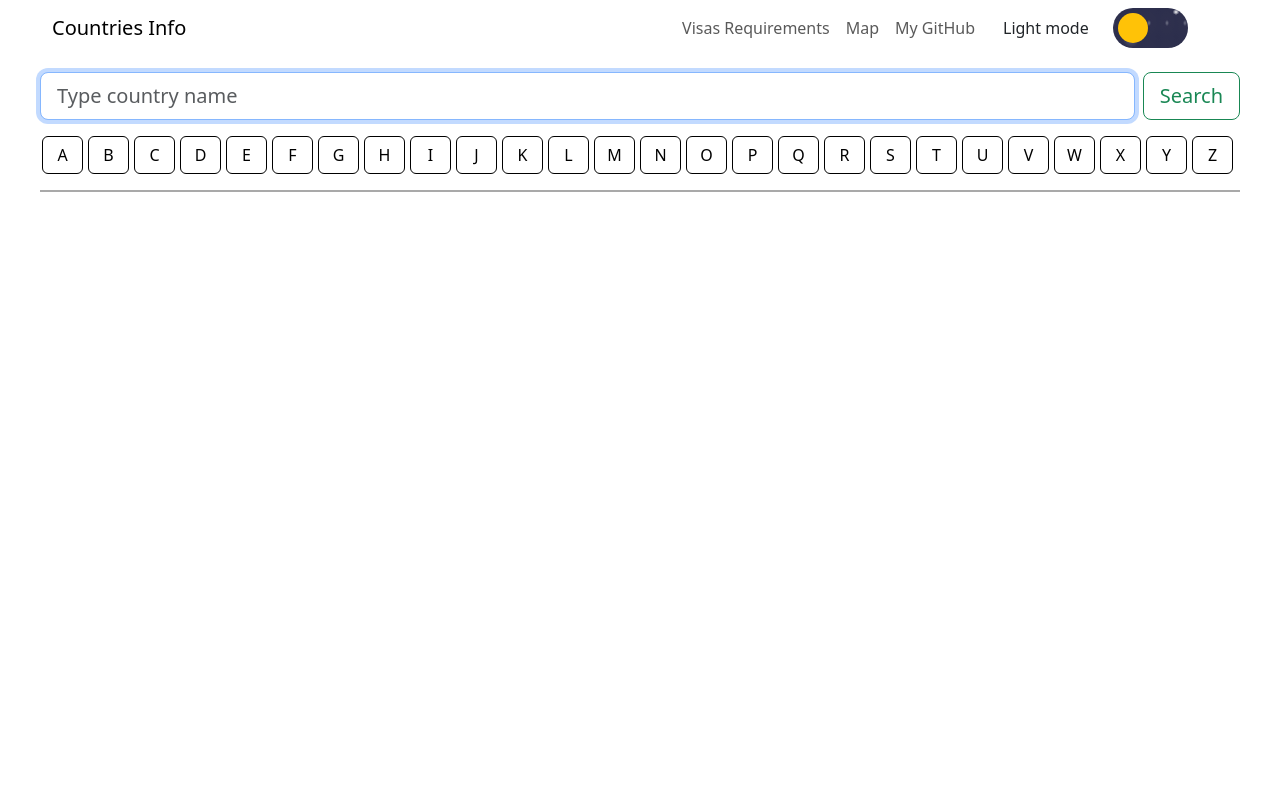
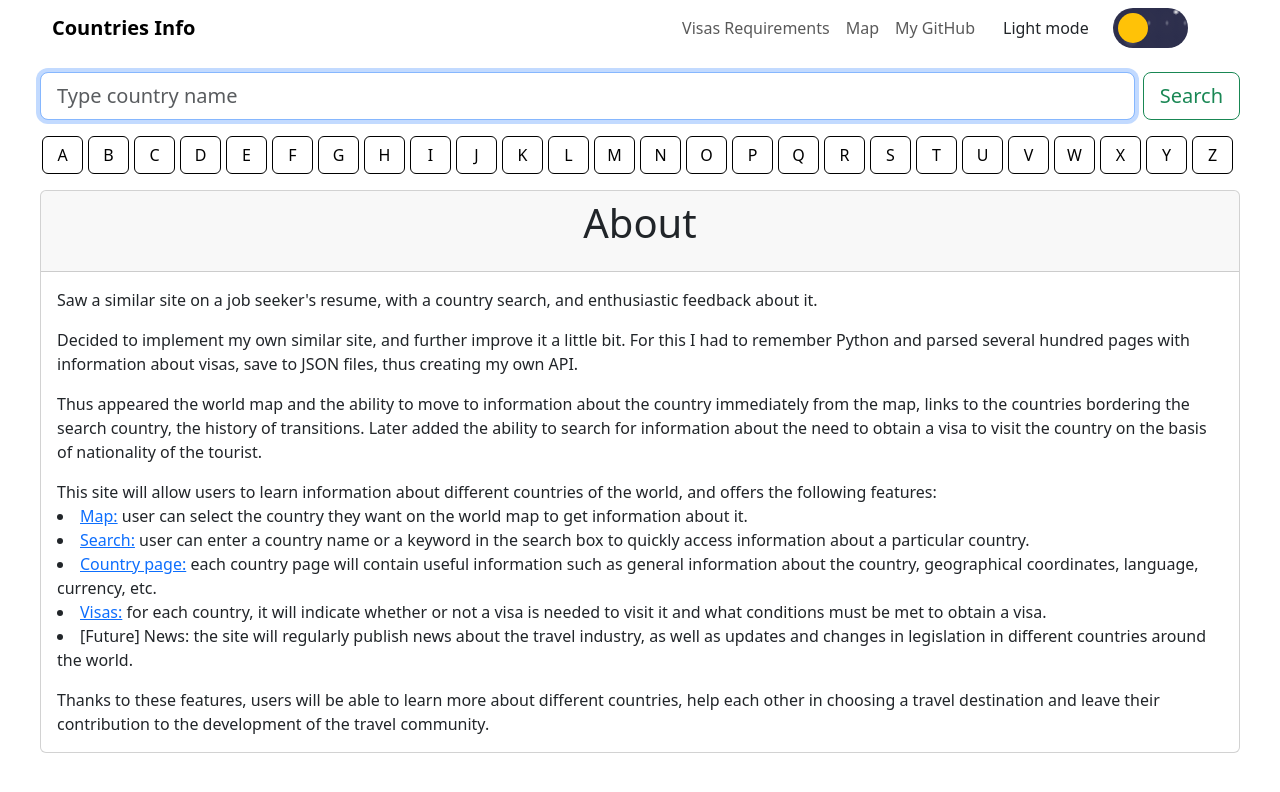
Before and after one commit to AlexXG0152/countries, an Angular app: page / in a window 1280 px wide. Before the commit this address led to /map. Shown: the top 792 px of the page. Built offline with nearby package versions, Linux system fonts and the light colour scheme; no server answers.

Commit message:
feat: homepage component, IP service

```diff
--- a/src/app/app-routing.module.ts
+++ b/src/app/app-routing.module.ts
@@ -4,6 +4,7 @@ import { ResultsComponent } from './components/results/results.component';
 import { ResultComponent } from './components/result/result.component';
 import { MapComponent } from './components/map/map.component';
 import { VisaComponent } from './components/visa/visa.component';
+import { HomepageComponent } from './components/homepage/homepage.component';
 
 const routes: Routes = [
   {
@@ -14,7 +15,8 @@ const routes: Routes = [
   { path: 'results/:id', component: ResultComponent },
   { path: 'map', pathMatch: 'full', component: MapComponent },
   { path: 'visa', pathMatch: 'full', component: VisaComponent },
-  { path: '', pathMatch: 'full', redirectTo: 'results' },
+  { path: 'home', pathMatch: 'full', component: HomepageComponent },
+  { path: '', pathMatch: 'full', component: HomepageComponent },
   { path: '**', component: ResultsComponent },
 ];
 
--- a/src/app/app.module.ts
+++ b/src/app/app.module.ts
@@ -16,6 +16,7 @@ import { LoadScriptDirective } from './directives/load-script.directive';
 import { VisaComponent } from './components/visa/visa.component';
 import { ReplacePipe } from './pipes/replace.pipe';
 import { ThemeSwitcherComponent } from './components/theme-switcher/theme-switcher.component';
+import { HomepageComponent } from './components/homepage/homepage.component';
 
 @NgModule({
   declarations: [
@@ -29,6 +30,7 @@ import { ThemeSwitcherComponent } from './components/theme-switcher/theme-switch
     MapComponent,
     VisaComponent,
     ThemeSwitcherComponent,
+    HomepageComponent,
     LoadScriptDirective,
     ReplacePipe,
   ],
--- a/src/app/components/header/header.component.scss
+++ b/src/app/components/header/header.component.scss
@@ -47,6 +47,11 @@
   stroke-width: 6;
 }
 
+.nav-link:hover,
+.navbar-brand {
+  font-weight: bold;
+}
+
 @media (min-width: 991px) {
   .navbar-toggler {
     display: none;
--- /dev/null
+++ b/src/app/components/homepage/homepage.component.html
@@ -0,0 +1,51 @@
+<div class="card my-3">
+  <div class="card-header">
+    <h1 class="card-title text-center mb-3">About</h1>
+  </div>
+  <div class="card-body">
+    <p class="card-text">Saw a similar site on a job seeker's resume, with a country search, and enthusiastic feedback
+      about it.</p>
+
+    <p class="card-text">Decided to implement my own similar site, and further improve it a little bit.
+      For this I had to remember Python and parsed several hundred pages with information about visas, save to JSON
+      files, thus creating my own API.</p>
+
+    <p class="card-text"> Thus appeared the world map and the ability to move to information about the country
+      immediately from the map,
+      links to the countries bordering the search country, the history of transitions.
+      Later added the ability to search for information about the need to obtain a visa to visit the country on the
+      basis of nationality of the tourist.</p>
+
+    <p class="card-text">This site will allow users to learn information about different countries of the world, and
+      offers the following
+      features:
+
+      <li><a href="/map">Map:</a> user can select the country they want on the world map to get information about it.
+      </li>
+
+      <li><a href="/map">Search:</a> user can enter a country name or a keyword in the search box to quickly access
+        information about
+        a
+        particular country.</li>
+
+      <li><a href="/results/{{country_code2}}">Country page:</a> each country page will contain useful information such
+        as general information about the
+        country,
+        geographical coordinates, language, currency, etc.</li>
+
+      <li><a href="/visa">Visas:</a> for each country, it will indicate whether or not a visa is needed to visit it and
+        what conditions
+        must be
+        met to obtain a visa.</li>
+
+      <li>[Future] News: the site will regularly publish news about the travel industry, as well as updates and
+        changes in
+        legislation in different countries around the world.</li>
+    </p>
+
+    <p class="card-text">Thanks to these features, users will be able to learn more about different countries, help each
+      other in choosing
+      a travel destination and leave their contribution to the development of the travel community.
+    </p>
+  </div>
+</div>
--- /dev/null
+++ b/src/app/components/homepage/homepage.component.scss
@@ -0,0 +1,5 @@
+@-moz-document url-prefix() {
+  p.card-text:nth-child(4)>li {
+    margin-left: 15px;
+  }
+}
--- /dev/null
+++ b/src/app/components/homepage/homepage.component.ts
@@ -0,0 +1,24 @@
+import { HttpClient } from '@angular/common/http';
+import { Component, OnInit } from '@angular/core';
+import { IPService } from 'src/app/services/ip.service';
+
+@Component({
+  selector: 'app-homepage',
+  templateUrl: './homepage.component.html',
+  styleUrls: ['./homepage.component.scss'],
+})
+export class HomepageComponent implements OnInit {
+  ipAddress = '';
+  country_code2: any;
+
+  constructor(private IPService: IPService) {}
+
+  ngOnInit() {
+    this.IPService.getIPAddress().subscribe((res: any) => {
+      this.ipAddress = res.ip;
+      this.IPService.getCountry(res.ip).subscribe((res: any) => {
+        this.country_code2 = res.country_code2;
+      });
+    });
+  }
+}
--- /dev/null
+++ b/src/app/services/ip.service.ts
@@ -0,0 +1,17 @@
+import { HttpClient } from '@angular/common/http';
+import { Injectable } from '@angular/core';
+
+@Injectable({
+  providedIn: 'root',
+})
+export class IPService {
+  constructor(private http: HttpClient) {}
+
+  getIPAddress() {
+    return this.http.get('http://api.ipify.org/?format=json');
+  }
+
+  getCountry(ip: string) {
+    return this.http.get(`https://api.iplocation.net/?cmd=ip-country&ip=${ip}`);
+  }
+}
```
Also changed, not shown: 1 other file (tests, documents, lock files or other folders).
